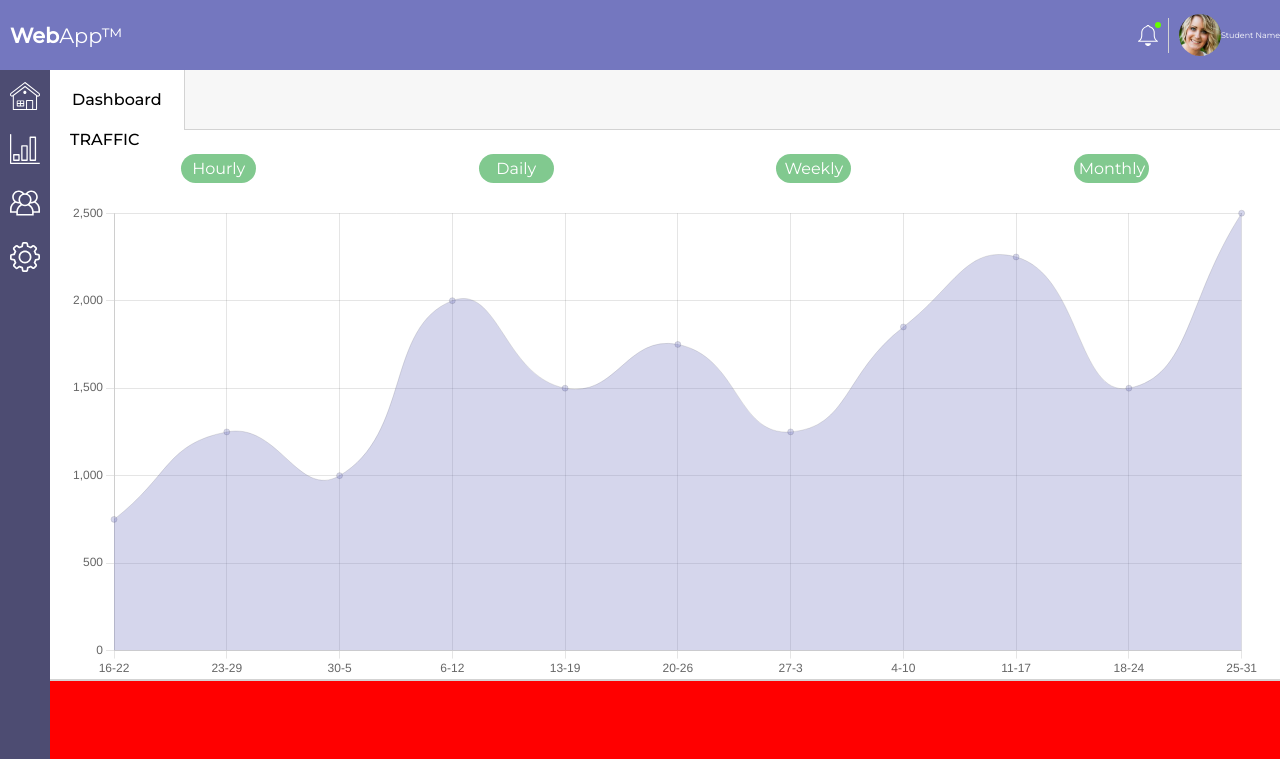
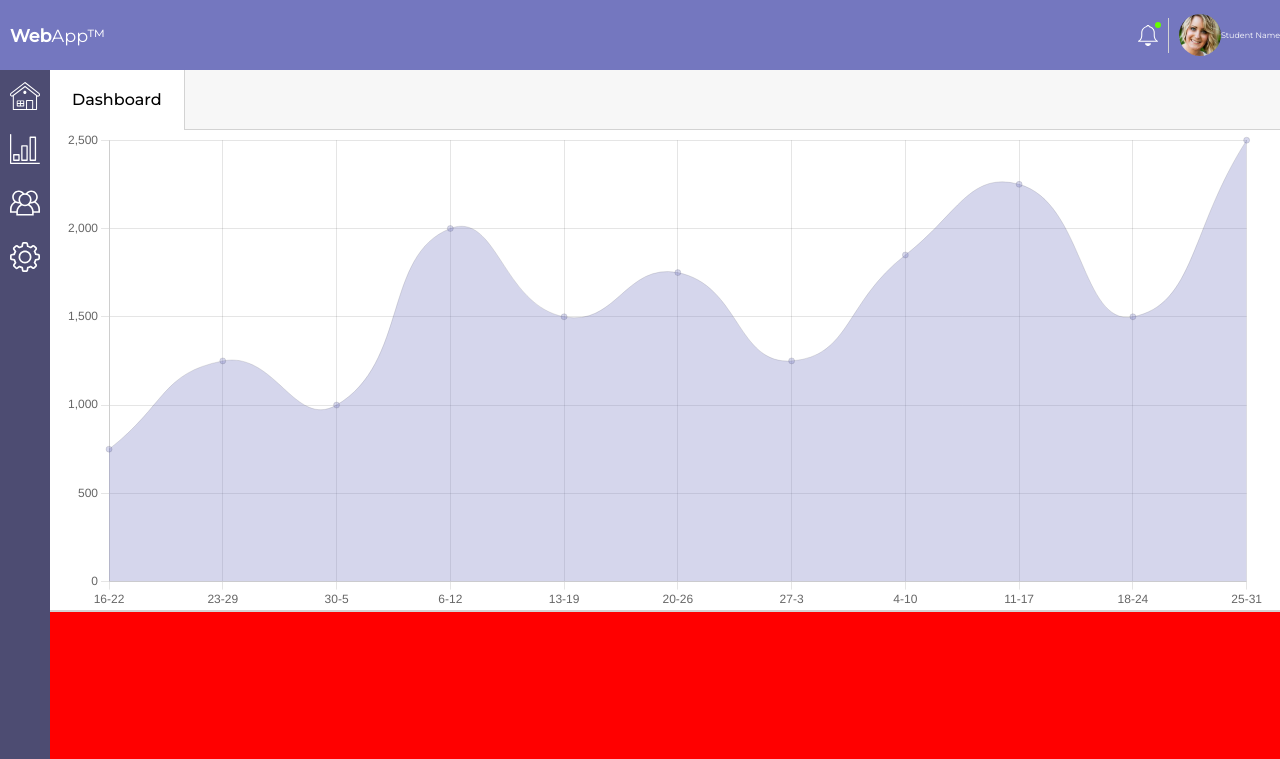
Before and after one commit to AlexEastwood/Web-Dev-Project-7, a plain HTML site: page index.html in a window 1280 px wide. Shown: the top 759 px of the page. Drawn offline with nearby package versions, Linux system fonts and the light colour scheme.

Commit message:
Working on overflow

```diff
--- a/index.html
+++ b/index.html
@@ -53,13 +53,6 @@
         </div>
         <section class="charts">
             <div class="line-container">
-                <div class="traffic-title">TRAFFIC</div>
-                <div class="timeframes">
-                    <div class="timeframe">Hourly</div>
-                    <div class="timeframe">Daily</div>
-                    <div class="timeframe">Weekly</div>
-                    <div class="timeframe">Monthly</div>
-                </div>
                 <canvas id="trafficChart"></canvas>
             </div>
             <div class="bar-container"></div>
--- a/js/charts.js
+++ b/js/charts.js
@@ -13,7 +13,6 @@ let trafficData = {
 
 let trafficOptions = {
     aspectRatio: 2.5,
-    maintainAspectRatio: true,
     scales: {
         y: {
             beginAtZero: true
@@ -23,8 +22,7 @@ let trafficOptions = {
         legend: {
         display: false
         }
-    },
-    responsive: true
+    }
 };
 
 let trafficChart = new Chart(trafficChartID, {
--- a/scss/layout/charts.scss
+++ b/scss/layout/charts.scss
@@ -2,7 +2,7 @@
     height: auto;
 
     [class*="-container"] {
-        padding: 0px 20px;
+        padding: 0px 15px;
         border-bottom: 1px solid lightgray;
     }
 
--- a/scss/layout/page.scss
+++ b/scss/layout/page.scss
@@ -25,7 +25,7 @@ header {
     }
 
     span:first-of-type {
-        font-size: 1.3em;
+        font-size: 1.1em;
         margin: 0px 10px;
     }
 
@@ -35,8 +35,8 @@ header {
 
     .bell-container {
         height: 30%;
+        margin-left: auto;
         width: auto;
-        margin-left: auto;
         position: relative;
 
         svg {
```
Also changed, not shown: css/output.css.
